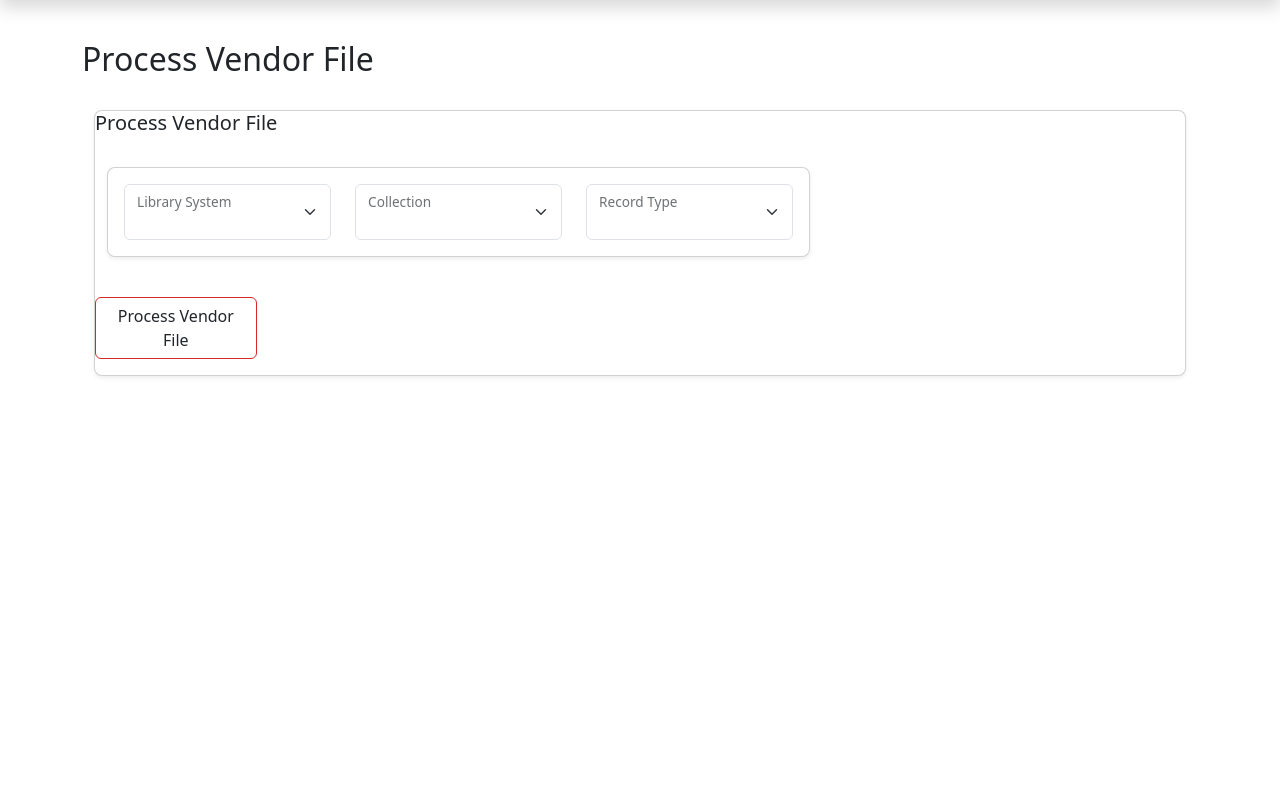
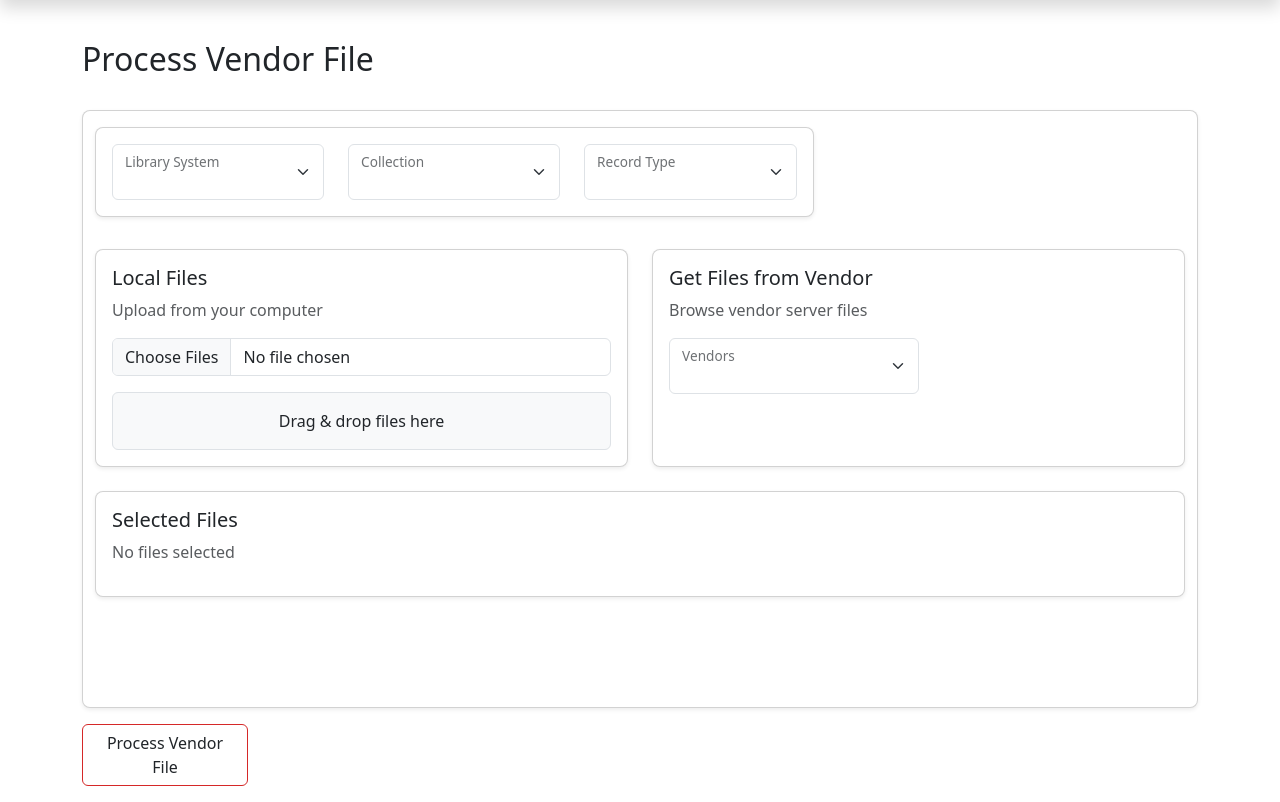
Before and after one commit to BookOps-CAT/overload-web, a FastAPI app: page /process in a window 1280 px wide. Shown: the part 108-910 px from the top of the page. Before the commit the page ends 485 px from the top, so only its background shows below. Run offline with FastAPI, Linux system fonts and the light colour scheme; parts of the project's set-up code (start-up, migrations or seed data) failed here and were passed over; some libraries are stand-ins or nearby versions.

Commit message:
refactored html pages

```diff
--- a/overload_web/templates/base.html
+++ b/overload_web/templates/base.html
@@ -14,11 +14,11 @@
   </head>
   <body>
     <header class="navbar shadow">
-      <div class="container-lg">
+      <div class="container">
         {% block nav %}<a class="navbar-brand" href='{{ url_for("root") }}'>{{ application }}</a>{% endblock %}
       </div>
     </header>
-    <div class="container-lg">
+    <div class="container">
       <section class="page-title">
         {% block header %}{% endblock %}
       </section>
--- a/overload_web/templates/forms/library_context.html
+++ b/overload_web/templates/forms/library_context.html
@@ -7,11 +7,9 @@
          class="object-fit-scale"
          alt="library logo" />
   </div>
-  <div id="file_source_swap" hx-swap-oob="true">{% include "pvf_partials/file_source.html" %}</div>
   {% if library == "bpl" %}<div id="collection_display" hx-swap-oob="true"></div>{% endif %}
 {% else %}
   <div id="library-img" hx-swap-oob="true"></div>
-  <div id="file_source_swap" hx-swap-oob="true"></div>
 {% endif %}
 {{ macro.collection_form_field("collection", context_fields["collection"],
 disabled=disabled) }}
--- a/overload_web/templates/process_records.html
+++ b/overload_web/templates/process_records.html
@@ -1,40 +1,26 @@
 {% extends 'base.html' %}
 {% block header %}<h2>{{ page_title }}</h2>{% endblock %}
 {% block content %}
-    <div class="container">
+    <div class="row row-cols-1">
+        <div class="col">
             <div class="card h-100 shadow-sm rounded-3">
-            <h5 class="card-title">Process Vendor File</h5>
-            <section class="pvf-body">
+                <section class="pvf-body-card">
                     {% block pvf_body %}
                         {% block form_tag %}<div id="pvf-form"></div>{% endblock %}
-                    <section class="context-section">
-                        <div class="container py-4">
-                            <div class="row g-4">
-                                <div class="col-8">
-                                    <div class="card h-100 shadow-sm rounded-3">
-                                        <div class="card-body">
+                        <section class="context-section-card">
                             {% block pvf_context_source %}
                                 {% include "pvf_partials/context_source.html" %}
                             {% endblock %}
-                                        </div>
-                                    </div>
-                                </div>
-                                <div class="col-2 text-center">
-                                    {% block library_image %}<div id="library-img"></div>{% endblock %}
-                                </div>
-                                <div class="col-2 text-center">
-                                    {% block collection_display %}<div class="row" id="collection_display"></div>{% endblock %}
-                                    {% block record_type_display %}<div class="row" id="record_type_display"></div>{% endblock %}
-                                </div>
-                            </div>
-                        </div>
                         </section>
                         <section class="file-source-section">
-                        {% block pvf_file_source %}<div id="file_source_swap"></div>{% endblock %}
+                            {% block pvf_file_source %}
+                                {% include "pvf_partials/file_source.html" %}
+                            {% endblock %}
                         </section>
                         <section class="template-source-section">
                             {% block pvf_template_source %}<div id="template_source_swap"></div>{% endblock %}
                         </section>
+                    </div>
                     <section class="pvf-button-section">
                         <div class="row">
                             <div class="col-2">
@@ -42,7 +28,6 @@
                             </div>
                         </div>
                     </section>
-                {% endblock %}
                 </section>
                 <section class="reports">
                     <div id="pvf_output">
@@ -52,3 +37,4 @@
             </div>
         </div>
     {% endblock %}
+{% endblock %}
--- a/overload_web/templates/pvf_partials/context_source.html
+++ b/overload_web/templates/pvf_partials/context_source.html
@@ -1,4 +1,9 @@
 {% import "pvf_partials/macros.html" as macro %}
+<div class="container py-3">
+  <div class="row g-4">
+    <div class="col-8">
+      <div class="card h-100 shadow-sm rounded-3">
+        <div class="card-body">
           <div class="row">
             <div class="col" id="library_wrapper">
               {% block library_wrapper %}{{ macro.library_field("library", context_fields["library"]) }}{% endblock %}
@@ -14,3 +19,21 @@
               {% endblock %}
             </div>
           </div>
+        </div>
+      </div>
+    </div>
+    <div class="col-2 text-center align-self-center">
+      <div class="row">
+        {% block library_image %}<div id="library-img"></div>{% endblock %}
+      </div>
+    </div>
+    <div class="col-2 text-center align-self-center">
+      <div class="row">
+        <div class="col">
+          {% block collection_display %}<div class="row" id="collection_display"></div>{% endblock %}
+          {% block record_type_display %}<div class="row" id="record_type_display"></div>{% endblock %}
+        </div>
+      </div>
+    </div>
+  </div>
+</div>
--- a/overload_web/templates/pvf_partials/file_source.html
+++ b/overload_web/templates/pvf_partials/file_source.html
@@ -1,4 +1,4 @@
-<div class="container py-4">
+<div class="container py-3">
   <div class="row g-4">
     <div class="col-md-6">
       <div class="card h-100 shadow-sm rounded-3">
--- a/overload_web/templates/pvf_partials/template_source.html
+++ b/overload_web/templates/pvf_partials/template_source.html
@@ -1,4 +1,4 @@
-<div class="container py-4">
+<div class="container py-3">
   <div class="row g-4">
     <div class="col">
       <div class="card h-100 shadow-sm rounded-3">
```
Lines whose indentation alone changed are shown as unchanged.
